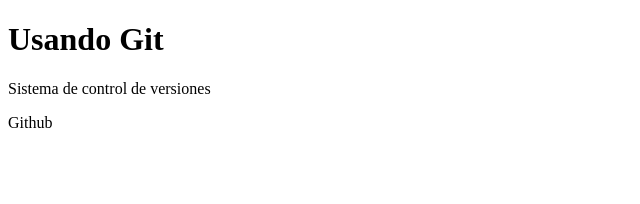
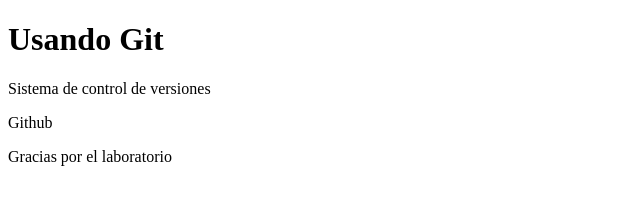
Before and after one commit to Nico20041410/Laboratorio_git, a plain HTML site: page index.html in a window 1280 px wide. Shown: the whole page, without its empty margins (0-640 px from the left). Drawn offline with Linux system fonts and the light colour scheme.

Commit message:
Agregue un parrafo de agradecimiento

```diff
--- a/index.html
+++ b/index.html
@@ -10,5 +10,6 @@
     <h1>Usando Git</h1>
     <p>Sistema de control de versiones</p>
     <p>Github</p>
+    <p>Gracias por el laboratorio</p>
 </body>
 </html>
```
